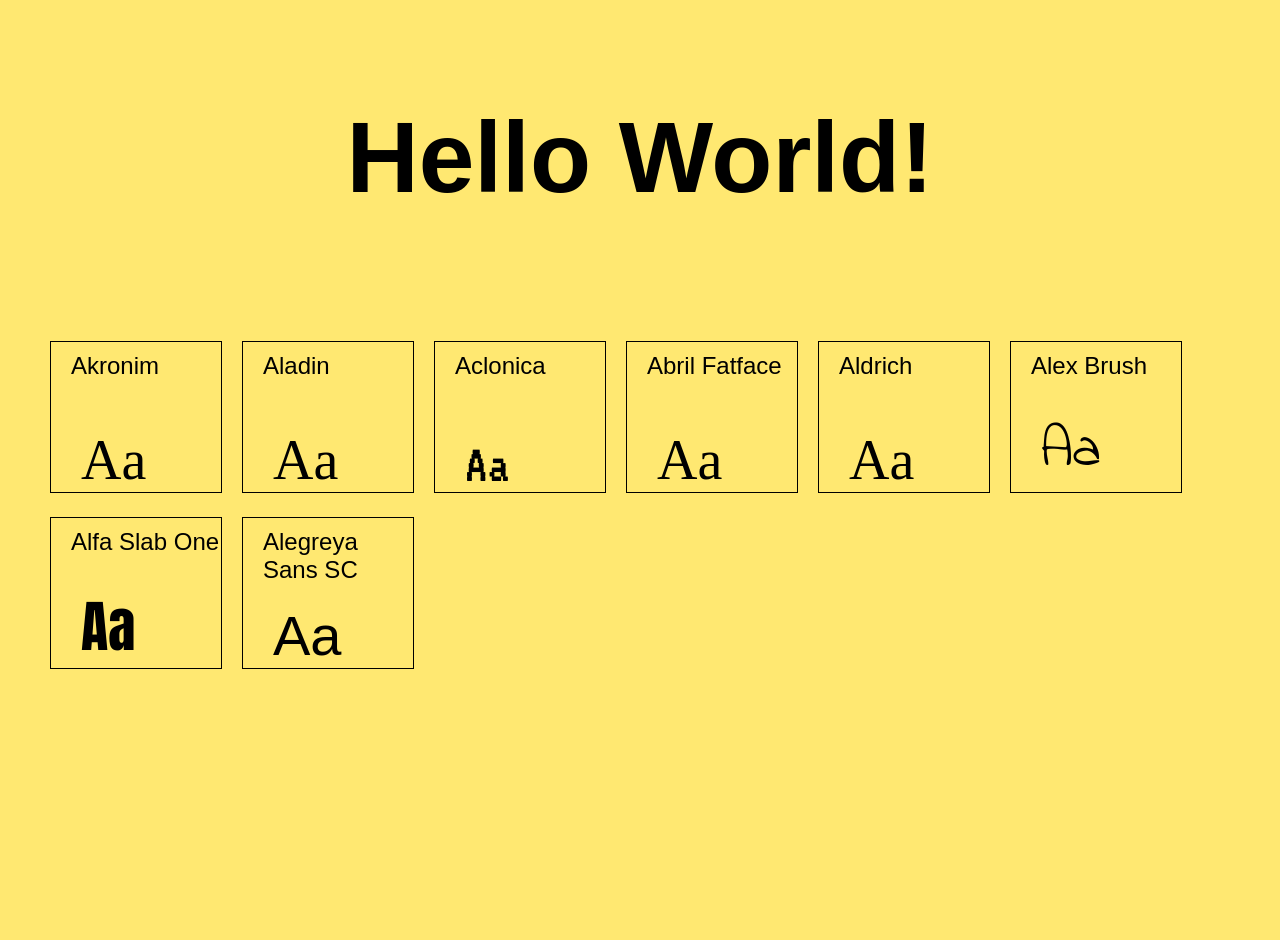
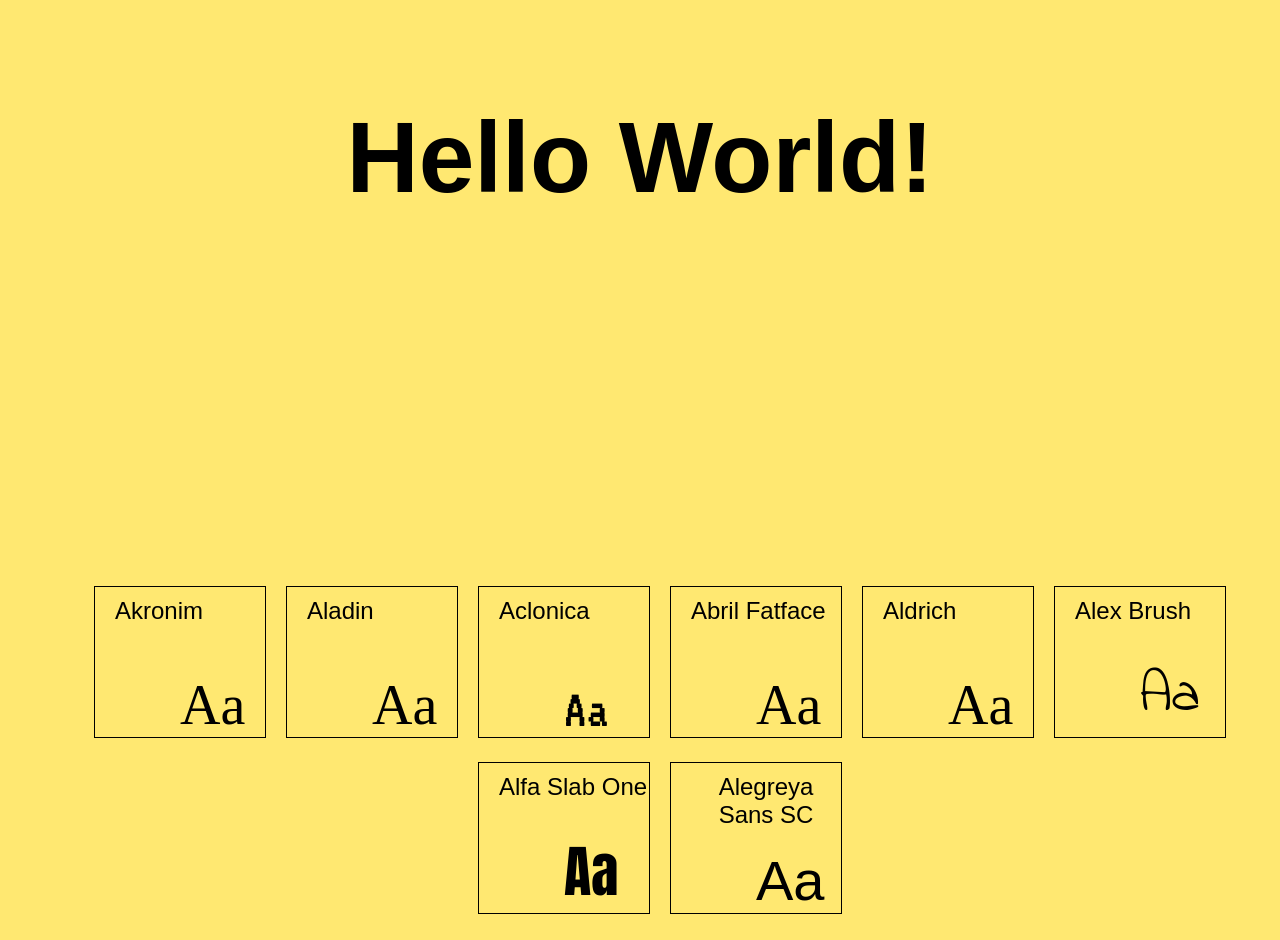
Before and after one commit to thinkful-ei17/abraham-vernon-switch, a React (Create React App) app: page / in a window 1280 px wide. Shown: the top 940 px of the page. Before the commit the page ends 800 px from the top, so only its background shows below. Built offline with nearby package versions, Linux system fonts and the light colour scheme; a web font is replaced by a local one.

Commit message:
Fix centering of fonts

```diff
--- a/src/display.css
+++ b/src/display.css
@@ -4,6 +4,7 @@
   justify-content: space-between;
 }
 .display-message p{
+  height: 360px;
   font-weight: bolder;
   font-size: 100px;
   text-align: center;
--- a/src/item.css
+++ b/src/item.css
@@ -5,6 +5,7 @@
 }
 .item-container ul{
   list-style-type: none;
+  text-align: center;
 }
 
 .item-container ul li {
```
